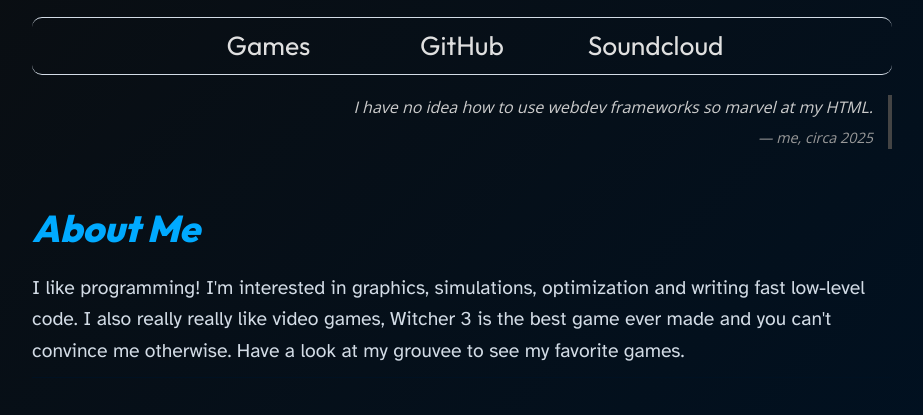
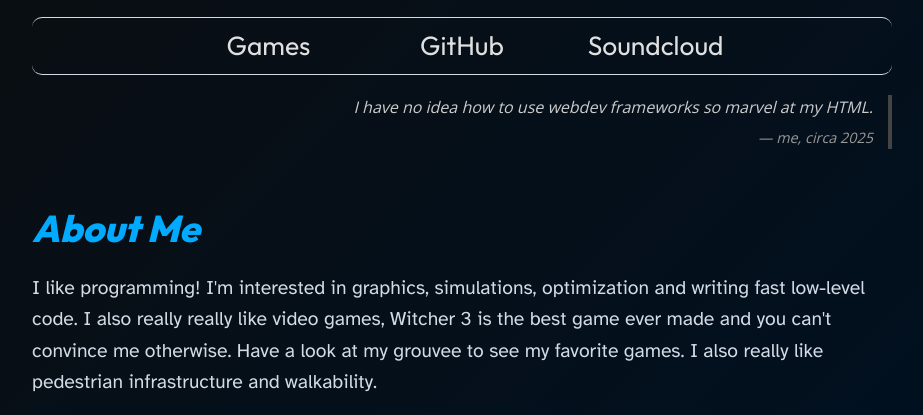
Before and after one commit to k3dr1/k3dr1.github.io, a plain HTML site: page index.html in a window 1280 px wide. Shown: the part 370-785 px from the top of the page, without its empty margins (178-1101 px from the left). Drawn offline with nearby package versions, Linux system fonts and the light colour scheme; a web font is replaced by a local one.

Commit message:
Changed some wording
Co-authored-by: Linus Torvalds <torvalds@linux-foundation.org>

```diff
--- a/index.html
+++ b/index.html
@@ -223,7 +223,7 @@
             <h2>About Me</h2>
             <p>I like programming! I'm interested in graphics, simulations, optimization and writing
                 fast low-level code. I also really really like video games, Witcher 3 is the best game ever made and you
-                can't convince me otherwise. Have a look at my grouvee to see my favorite games.</p>
+                can't convince me otherwise. Have a look at my grouvee to see my favorite games. I also really like pedestrian infrastructure and walkability.</p>
         </section>
 
         <section id="experience">
```
